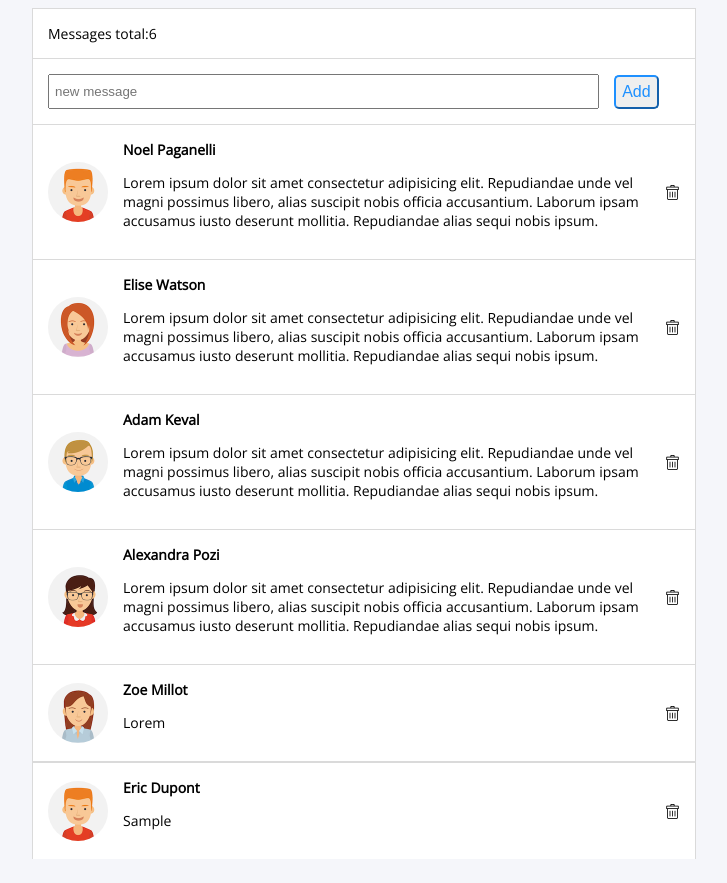
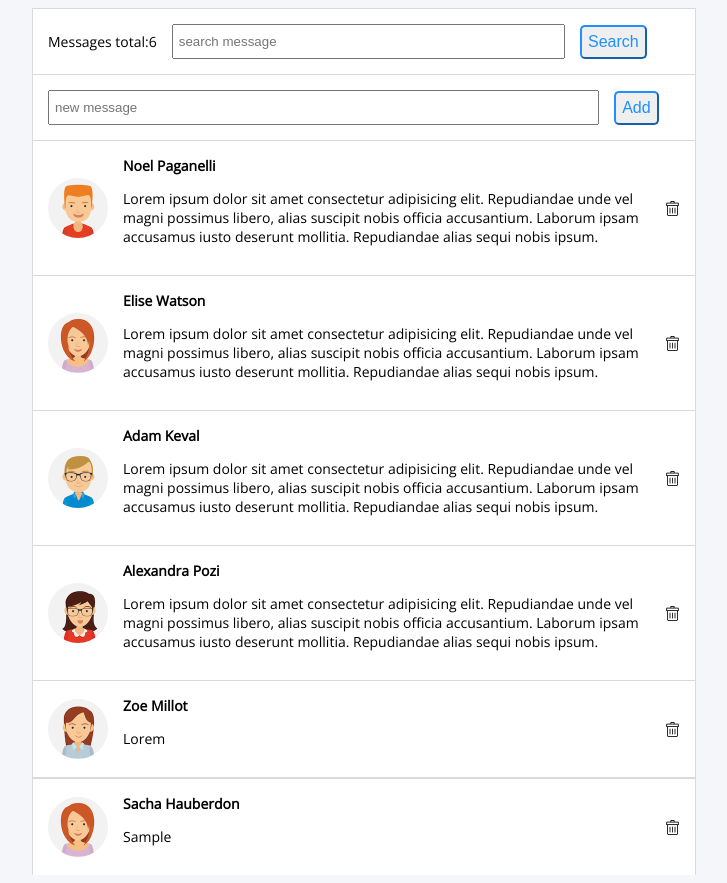
Before and after one commit to sachaQueille/myMails, a plain HTML site: page index.html in a window 1280 px wide. Both pictures are taken after typing "Sample" into the empty fields and a click on the button "Add". Shown: the whole page, without its empty margins (276-1003 px from the left). Drawn offline with nearby package versions, Linux system fonts and the light colour scheme.

Commit message:
project ok

```diff
--- a/index.html
+++ b/index.html
@@ -10,52 +10,56 @@
 </head>
 <body>
     <div class="row">
-        Messages total: <span id="count">0</span>
+        Messages total: <span id="count"> 0</span>
+        <input id="search-bar" type="text" placeholder="search message">
+        <button type="button" id="btn-search">Search</button>
     </div>
     <div class="row">
         <input id="add-message" type="text" placeholder="new message">
         <button type="button" id="btn-add">Add</button>
+
     </div>
     <div class="row">
-        <img class="avatar" src="avatar-1.jpg">
+        <img class="avatar" src="./img/avatar-1.jpg">
         <div>
             <h6>Noel Paganelli</h6>
             <p>Lorem ipsum dolor sit amet consectetur adipisicing elit. Repudiandae unde vel magni possimus libero, alias suscipit nobis officia accusantium. Laborum ipsam accusamus iusto deserunt mollitia. Repudiandae alias sequi nobis ipsum.</p>
         </div>
-        <img class="trash" src="trash.png">
+        <img class="trash" src="./img/trash.png">
     </div>
     <div class="row">
-        <img class="avatar" src="avatar-2.jpg">
+        <img class="avatar" src="./img/avatar-2.jpg">
         <div>
             <h6>Elise Watson</h6>
             <p>Lorem ipsum dolor sit amet consectetur adipisicing elit. Repudiandae unde vel magni possimus libero, alias suscipit nobis officia accusantium. Laborum ipsam accusamus iusto deserunt mollitia. Repudiandae alias sequi nobis ipsum.</p>
         </div>
-        <img class="trash" src="trash.png">
+        <img class="trash" src="./img/trash.png">
     </div>
     <div class="row">
-        <img class="avatar" src="avatar-3.jpg">
+        <img class="avatar" src="./img/avatar-3.jpg">
         <div>
             <h6>Adam Keval</h6>
             <p>Lorem ipsum dolor sit amet consectetur adipisicing elit. Repudiandae unde vel magni possimus libero, alias suscipit nobis officia accusantium. Laborum ipsam accusamus iusto deserunt mollitia. Repudiandae alias sequi nobis ipsum.</p>
         </div>
-        <img class="trash" src="trash.png">
+        <img class="trash" src="./img/trash.png">
     </div>
     <div class="row">
-        <img class="avatar" src="avatar-4.jpg">
+        <img class="avatar" src="./img/avatar-4.jpg">
         <div>
             <h6>Alexandra Pozi</h6>
             <p>Lorem ipsum dolor sit amet consectetur adipisicing elit. Repudiandae unde vel magni possimus libero, alias suscipit nobis officia accusantium. Laborum ipsam accusamus iusto deserunt mollitia. Repudiandae alias sequi nobis ipsum.</p>
         </div>
-        <img class="trash" src="trash.png">
+        <img class="trash" src="./img/trash.png">
     </div>
     <div class="row last-row">
-        <img class="avatar" src="avatar-5.jpg">
+        <img class="avatar" src="./img/avatar-5.jpg">
         <div>
             <h6>Zoe Millot</h6>
             <p>Lorem</p>
         </div>
-        <img class="trash" src="trash.png">
+        <img class="trash" src="./img/trash.png">
     </div>
+    <script src='https://code.jquery.com/jquery-3.6.0.min.js'></script>
     <script src="script.js"></script>
 </body>
 </html>
--- a/script.js
+++ b/script.js
@@ -1,57 +1,37 @@
-var messagesCount = document.getElementsByTagName('p').length;
-document.getElementById('count').textContent = messagesCount;
+let messagesCount = $("p").length;
+$("#count").text(messagesCount);
 
-for(var i=0; i<document.getElementsByClassName('trash').length; i++){
-    document.getElementsByClassName('trash')[i].addEventListener("click",
-    function(){
-        this.parentNode.remove();
-        var messagesCount = document.getElementsByTagName('p').length;
-        document.getElementById('count').textContent = messagesCount;
+$("body").on("click", ".trash", function () {
+  $(this).parent().remove();
+  messagesCount--;
+  $("#count").text(messagesCount);
+});
+
+$("#btn-add").click(function () {
+  let msg = $("#add-message").val();
+  $("body").append(
+    `
+        <div class='row'>
+        <img class='avatar' src='./img/avatar-2.jpg'>
+        <div class='content'>
+        <h6>Sacha Hauberdon</h6>
+        <p>` +
+      msg +
+      `</p>
+        </div>
+        <img class='trash' src='./img/trash.png'>
+        </div>
+    `
+  );
+  messagesCount++;
+  $("#count").text(messagesCount);
+  $("#add-message").val("");
+});
+
+$("#btn-search").click(function () {
+  $("h6").each(function () {
+    if ($("#search-bar").val() != $(this).text()) {
+      $(this).parent().parent().fadeOut();
     }
-    )
-
-}
-
-document.getElementById('btn-add').addEventListener("click",
-    function(){
-        var mainDiv = document.createElement("div");
-            mainDiv.className = "row";
-            document.body.appendChild(mainDiv);
-
-        var image = document.createElement("img");
-            image.className = "avatar";
-            image.src = "avatar-1.jpg";
-            mainDiv.appendChild(image);
-
-        var nameMessageDiv = document.createElement("div");
-            mainDiv.appendChild(nameMessageDiv);
-
-        var h6 = document.createElement('h6');
-            h6.textContent = "Eric Dupont";
-            nameMessageDiv.appendChild(h6);
-
-        var content = document.createElement('p');
-            content.textContent = document.getElementById('add-message').value;
-            nameMessageDiv.appendChild(content);
-
-        var trash = document.createElement('img');
-        trash.src = "trash.png";
-        trash.className = "trash";
-        mainDiv.appendChild(trash);
-
-        document.getElementById('add-message').value = "";
-
-        var messagesCount = document.getElementsByTagName('p').length;
-        document.getElementById('count').textContent = messagesCount;
-
-
-        trash.addEventListener("click",
-            function(){
-                this.parentNode.remove();
-                var messagesCount = document.getElementsByTagName('p').length;
-                document.getElementById('count').textContent = messagesCount;
-
-            }
-        )
-    }
-)
+  });
+});
--- a/style.css
+++ b/style.css
@@ -59,3 +59,19 @@ h6 {
 #btn-add:focus {
     outline:0;
 }
+
+#btn-search {
+    border-color: #1E90FF;
+    border-radius: 5px;
+    color: #1E90FF;
+    font-size: 16px;
+    padding: 6px;
+
+}
+
+#search-bar {
+    margin-right: 15px;
+    width: 60%;
+    padding: 8px 5px;
+    margin-left: 15px;;
+}
```
Also changed, not shown: img/avatar-1.jpg (renamed from avatar-1.jpg), img/avatar-2.jpg (renamed from avatar-2.jpg), img/avatar-3.jpg (renamed from avatar-3.jpg), img/avatar-4.jpg (renamed from avatar-4.jpg), img/avatar-5.jpg (renamed from avatar-5.jpg), img/trash.png (renamed from trash.png).
